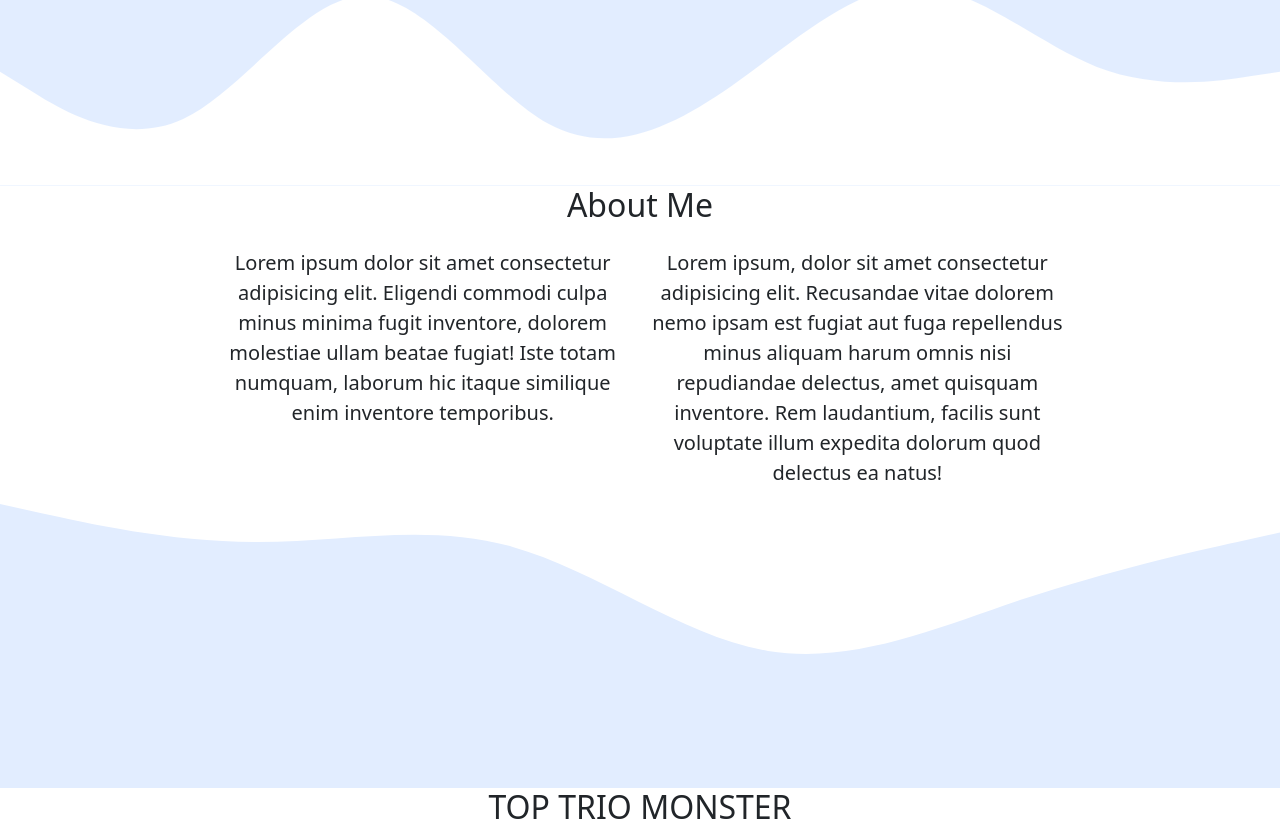
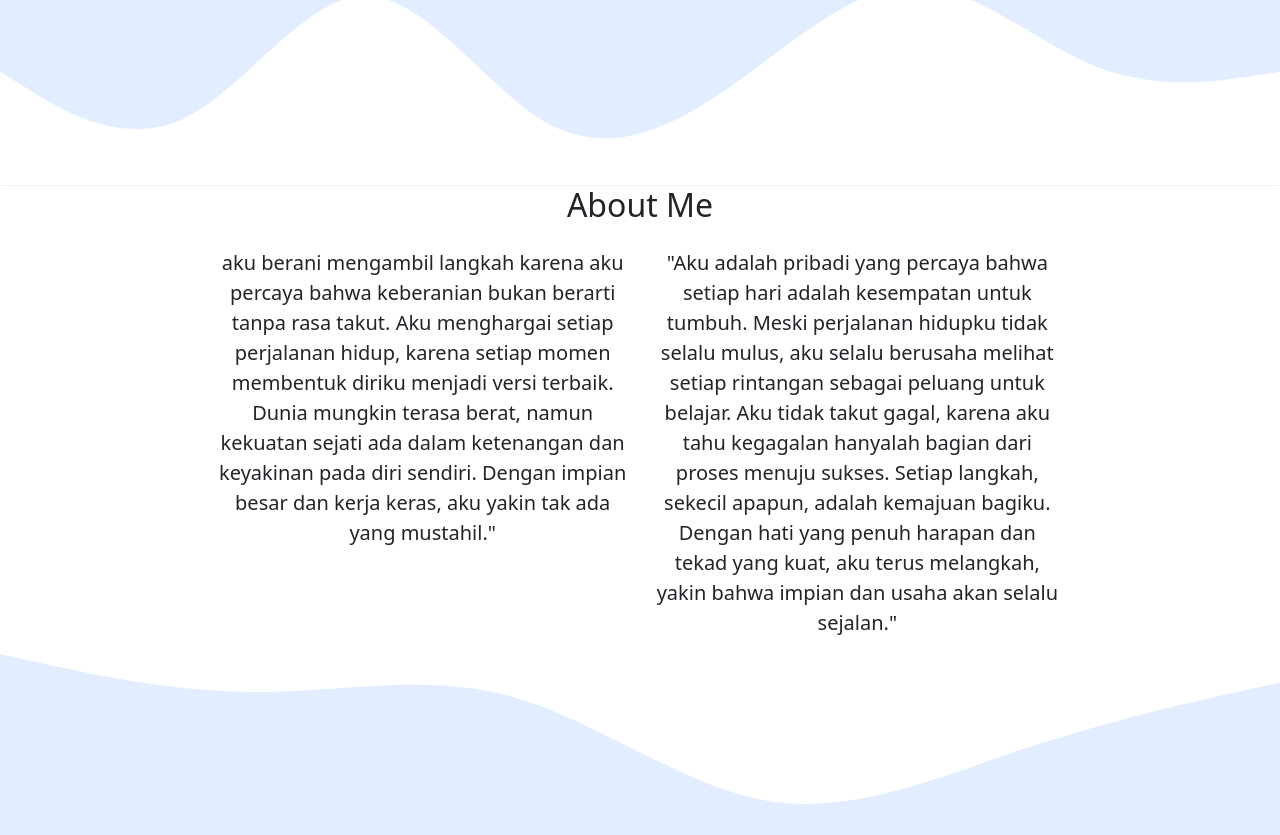
Before and after one commit to HamamAdelino/TUGAS, a plain HTML site: page index.html in a window 1280 px wide. Shown: the part 534-1369 px from the top of the page. Drawn offline with nearby package versions, Linux system fonts and the light colour scheme.

Commit message:
index.html

```diff
--- a/index.html
+++ b/index.html
@@ -53,10 +53,10 @@
             </div>
             <div class="row justify-content-center fs-5 text-center ">
               <div class="col-md-4">
-                <p>Lorem ipsum dolor sit amet consectetur adipisicing elit. Eligendi commodi culpa minus minima fugit inventore, dolorem molestiae ullam beatae fugiat! Iste totam numquam, laborum hic itaque similique enim inventore temporibus.</p>
+                <p>aku berani mengambil langkah karena aku percaya bahwa keberanian bukan berarti tanpa rasa takut. Aku menghargai setiap perjalanan hidup, karena setiap momen membentuk diriku menjadi versi terbaik. Dunia mungkin terasa berat, namun kekuatan sejati ada dalam ketenangan dan keyakinan pada diri sendiri. Dengan impian besar dan kerja keras, aku yakin tak ada yang mustahil."</p>
               </div>
               <div class="col-md-4">
-                <p>Lorem ipsum, dolor sit amet consectetur adipisicing elit. Recusandae vitae dolorem nemo ipsam est fugiat aut fuga repellendus minus aliquam harum omnis nisi repudiandae delectus, amet quisquam inventore. Rem laudantium, facilis sunt voluptate illum expedita dolorum quod delectus ea natus!</p>
+                <p>"Aku adalah pribadi yang percaya bahwa setiap hari adalah kesempatan untuk tumbuh. Meski perjalanan hidupku tidak selalu mulus, aku selalu berusaha melihat setiap rintangan sebagai peluang untuk belajar. Aku tidak takut gagal, karena aku tahu kegagalan hanyalah bagian dari proses menuju sukses. Setiap langkah, sekecil apapun, adalah kemajuan bagiku. Dengan hati yang penuh harapan dan tekad yang kuat, aku terus melangkah, yakin bahwa impian dan usaha akan selalu sejalan."</p>
               </div>
             </div>
           </div>
```
